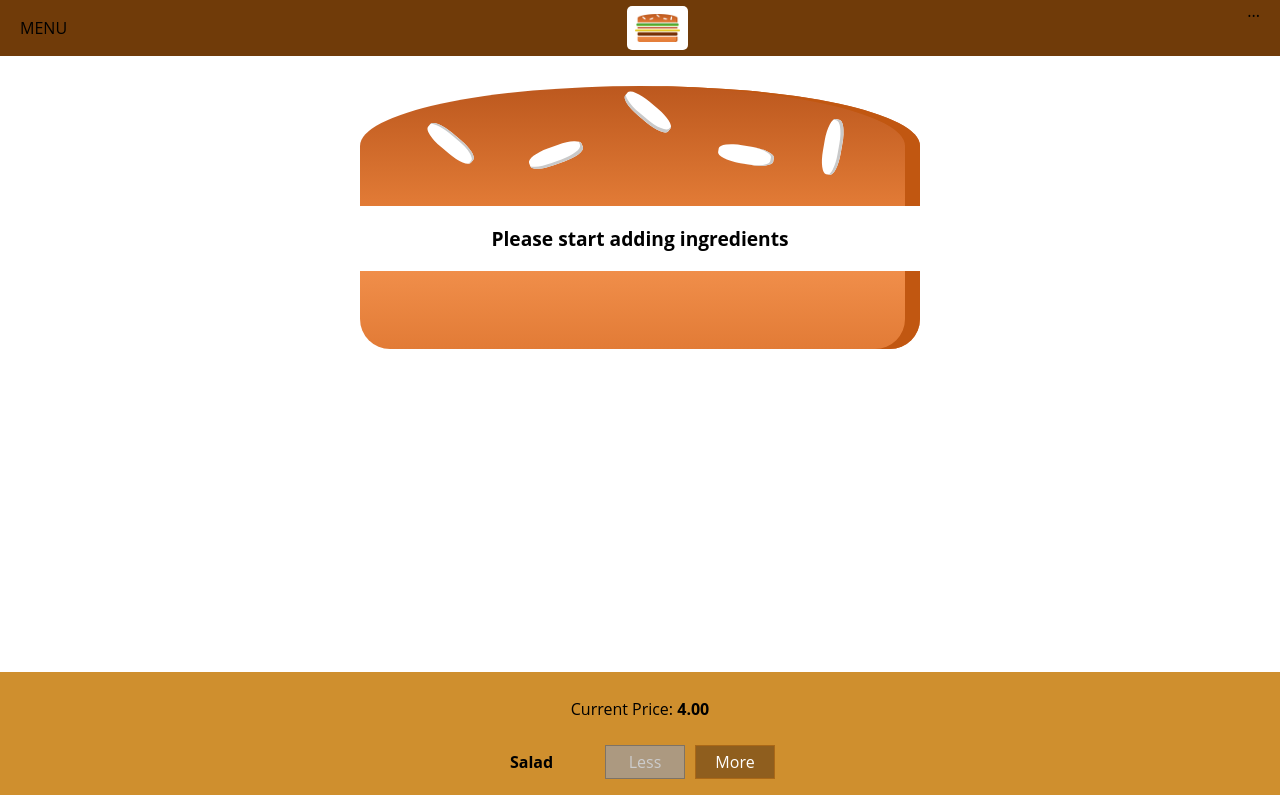
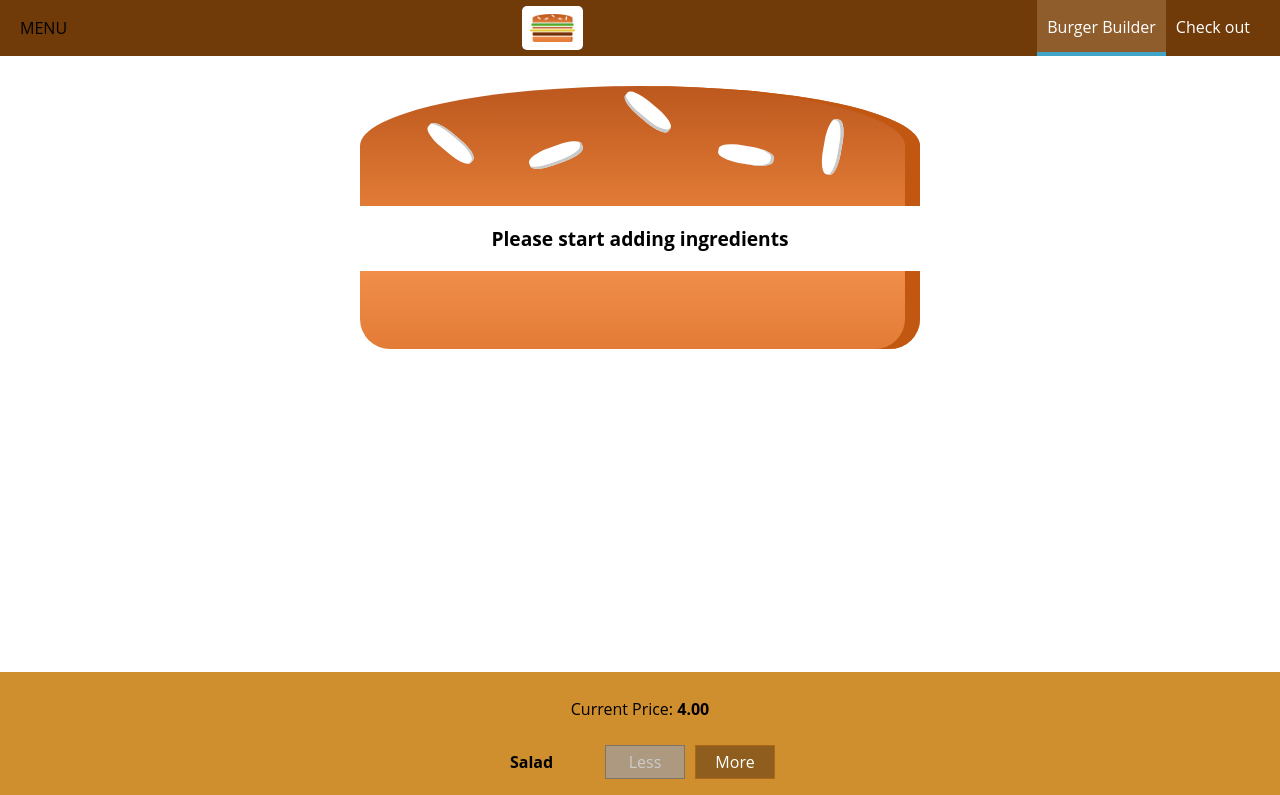
Before and after one commit to hyan506/burger-builder, a React (Create React App) app: page / in a window 1280 px wide. Shown: the top 795 px of the page. Built offline with nearby package versions, Linux system fonts and the light colour scheme.

Commit message:
Added  Navigation Items on Toolbar

```diff
--- /dev/null
+++ b/src/components/NavigationItems/NavigationItem/NavigationItem.js
@@ -0,0 +1,12 @@
+import React from 'react';
+import classes from './NavigationItem.module.css';
+const navigationItem =(props) =>(
+    <li className ={classes.NavigationItem}>
+        <a  className = {props.active ? classes.active : null}
+            href={props.link}>
+                {props.children}
+        </a>
+    </li>
+);
+
+export default navigationItem;
--- /dev/null
+++ b/src/components/NavigationItems/NavigationItem/NavigationItem.module.css
@@ -0,0 +1,26 @@
+.NavigationItem{
+    margin: 0;
+    box-sizing: border-box;
+    display: flex;
+    height: 100%;
+    align-items: center;
+
+}
+
+.NavigationItem a{
+    color: white;
+    text-decoration: none;
+    height: 100%;
+    padding: 16px 10px;
+    border-bottom:4px sold transparent;
+    box-sizing: border-box;
+    display: block;
+}
+
+.NavigationItem a:hover,
+.NavigationItem a:active,
+.NavigationItem a.active{
+    background-color: #8f5c2c;
+    border-bottom: 4px solid #40a4c8;
+    color:white;
+}
--- /dev/null
+++ b/src/components/NavigationItems/NavigationItems.js
@@ -0,0 +1,11 @@
+import React from 'react';
+import classes from './NavigationItems.module.css';
+import Navigationitem from './NavigationItem/NavigationItem';
+const navigationItems = () =>(
+    <ul className ={classes.NavigationItems}>
+        <Navigationitem link ="/" active>Burger Builder</Navigationitem>
+        <Navigationitem link ="/">Check out</Navigationitem>
+    </ul>
+);
+
+export default navigationItems;
--- /dev/null
+++ b/src/components/NavigationItems/NavigationItems.module.css
@@ -0,0 +1,8 @@
+.NavigationItems{
+    margin: 0;
+    padding: 0;
+    list-style: none;
+    display: flex;
+    align-items: center;
+    height: 100%;
+}
--- a/src/components/Toolbar/Toolbar.js
+++ b/src/components/Toolbar/Toolbar.js
@@ -1,12 +1,13 @@
 import React from 'react';
 import classes from './Toolbar.module.css';
 import Logo from '../Logo/Logo';
+import NavigationItems from '../NavigationItems/NavigationItems'
 const toolbar = (props)=>(
     <header className ={classes.Toolbar}>
         <div>MENU</div>
         <Logo></Logo>
         <nav>
-            ...
+            <NavigationItems />
         </nav>
     </header>
 );
```
